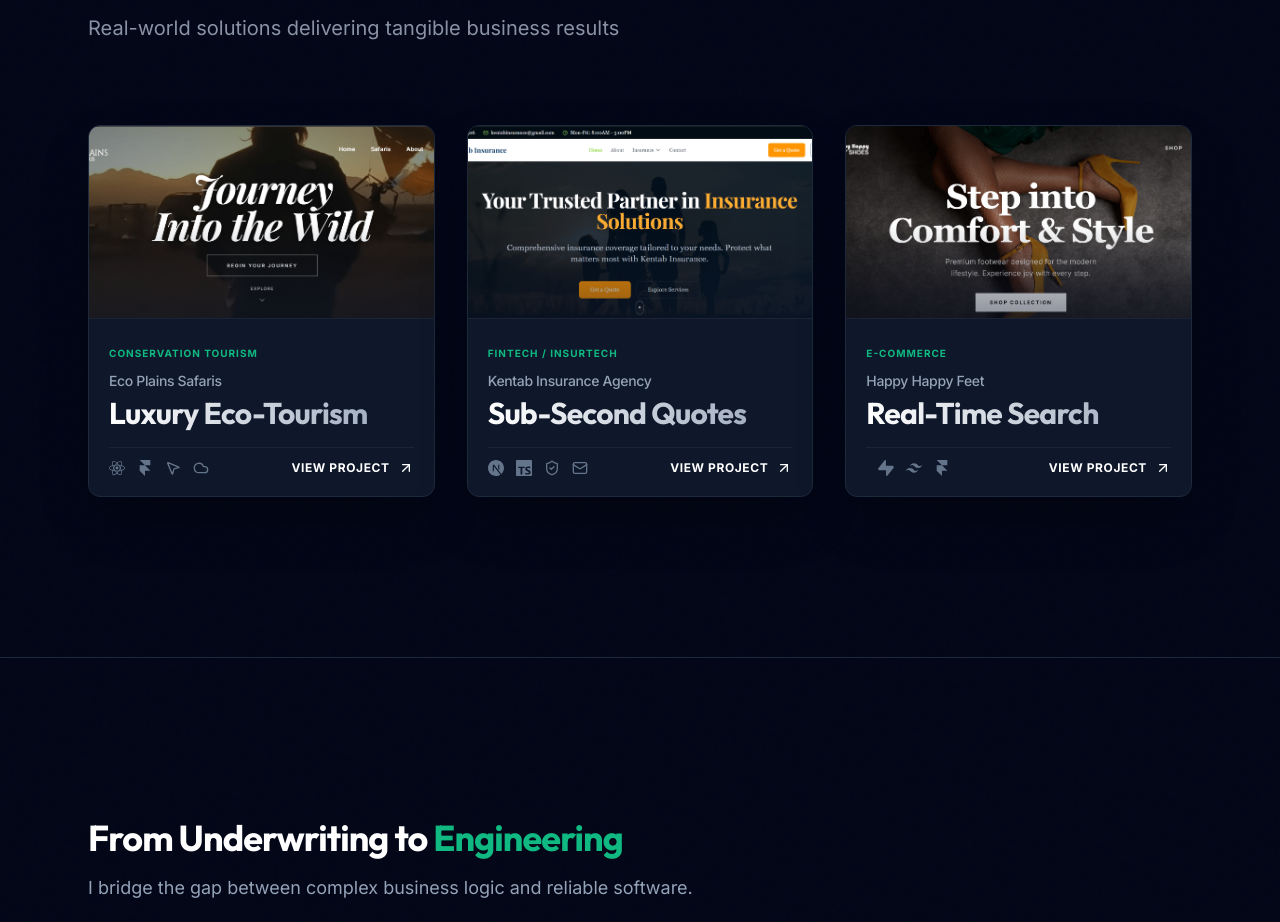
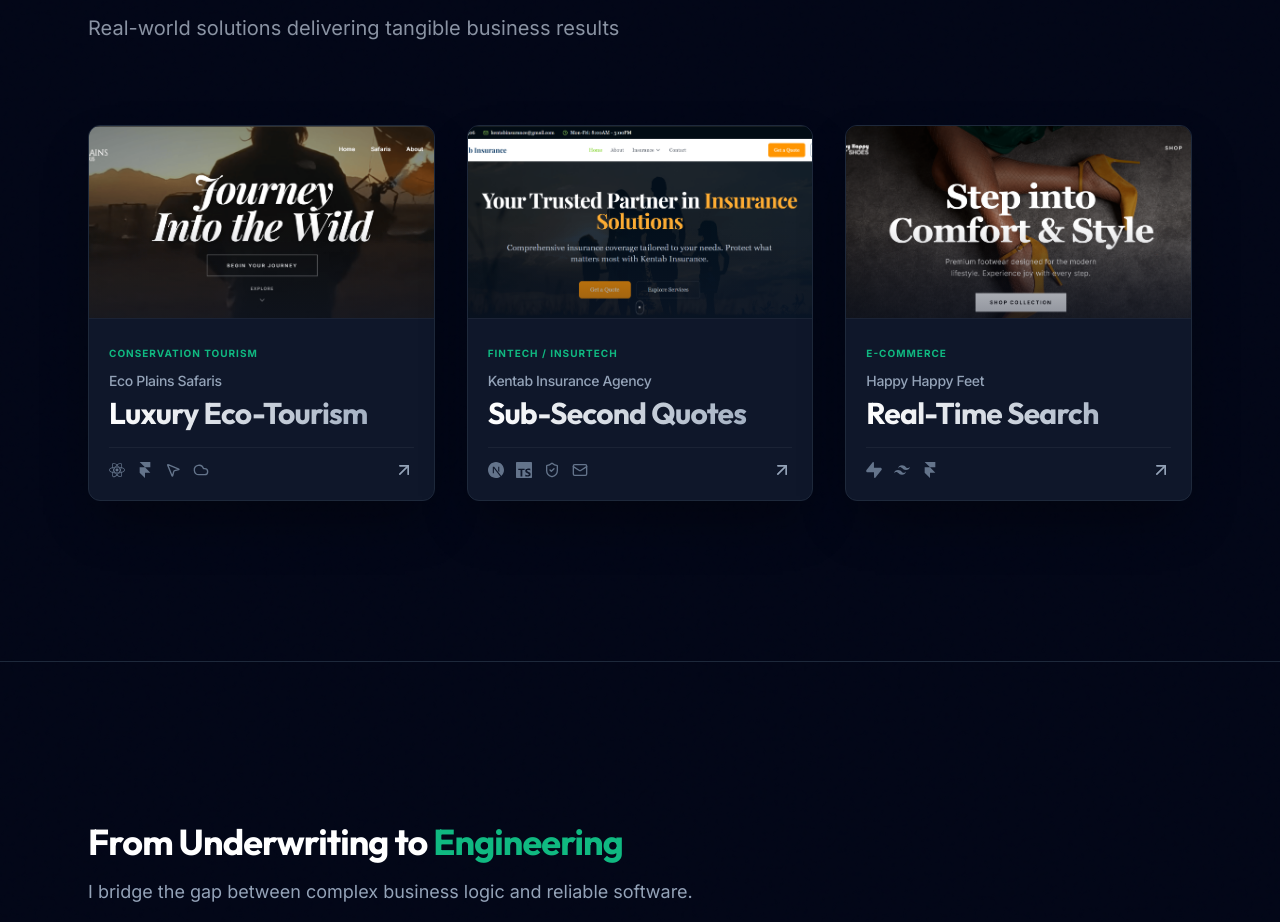
Before and after one commit to Caleb-Kiune/calebkiune, a Next.js app: page / in a window 1280 px wide. Shown: the part 1005-1927 px from the top of the page. Built offline with nearby package versions, Linux system fonts and the light colour scheme.

Commit message:
refactor: unify project card linking by wrapping the entire card in a link and replacing the explicit "View Project" button with an arrow icon.

```diff
--- a/src/components/sections/project-card.tsx
+++ b/src/components/sections/project-card.tsx
@@ -15,27 +15,20 @@
 import type { IconType } from "react-icons";
 import type { LucideIcon } from "lucide-react";
 
-// Tech icon mapping - supports both react-icons and Lucide
+// Tech icon mapping
 const TECH_ICONS: Record<string, IconType | LucideIcon> = {
-    // React ecosystem
   React: SiReact,
   "React.js": SiReact,
   "React 19": SiReact,
-    // Next.js
   "Next.js": SiNextdotjs,
   "Next.js 14": SiNextdotjs,
   "Next.js 16": SiNextdotjs,
-    // Styling
   Tailwind: SiTailwindcss,
   "Tailwind CSS": SiTailwindcss,
   "Tailwind v4": SiTailwindcss,
-    // Backend/Database
   Supabase: SiSupabase,
-    // Animation
   "Framer Motion": SiFramer,
-    // Languages
   TypeScript: SiTypescript,
-    // Tools (Lucide icons)
   "Lenis Scroll": MousePointer2,
   Cloudinary: Cloud,
   Zod: ShieldCheck,
@@ -46,7 +39,6 @@
   id: string;
   title: string;
   tag: string;
-
   metric: string;
   stack: string[];
   imageSrc: string | StaticImageData;
@@ -57,18 +49,21 @@
   project: ProjectData;
 }
 
-// Memoized animation constants (prevents object recreation on re-render)
 const HOVER_LIFT = { y: -5 };
 const EASE_OUT_TRANSITION = { duration: 0.3, ease: "easeOut" as const };
 
 export function ProjectCard({ project }: ProjectCardProps) {
-    return (
+  const hasDemo = !!project.demoUrl;
+
+  const cardContent = (
     <motion.article
       whileHover={HOVER_LIFT}
       transition={EASE_OUT_TRANSITION}
-            className="group relative flex flex-col h-full overflow-hidden rounded-card bg-surface border border-slate-800 hover:border-white/20 transition-all duration-300 shadow-2xl shadow-black/40"
+      className={`group relative flex flex-col h-full overflow-hidden rounded-card bg-surface border border-slate-800 hover:border-white/20 transition-all duration-300 shadow-2xl shadow-black/40 ${
+        !hasDemo ? "group" : ""
+      }`}
     >
-            {/* Top: Image Section - Clean, No Overlay Buttons */}
+      {/* Top: Image Section */}
       <div className="relative w-full aspect-video overflow-hidden bg-slate-900 border-b border-white/5">
         <Image
           src={project.imageSrc}
@@ -82,79 +77,64 @@
 
         {/* Gradient Overlay */}
         <div className="absolute inset-0 bg-gradient-to-t from-surface/80 via-transparent to-transparent opacity-60" />
-
-                {/* Full Card Clickable Link (Optional UX enhancement) */}
-                {project.demoUrl && (
-                    <Link
-                        href={project.demoUrl}
-                        target="_blank"
-                        className="absolute inset-0 z-10"
-                        aria-label={`View ${project.title}`}
-                    />
-                )}
       </div>
 
       {/* Bottom: Content Section */}
-
-            <div className="flex flex-col flex-1 p-4 md:p-5 relative z-20 pointer-events-none">
-                {/* Note: pointer-events-none allows clicks to pass through to the image link
-                    BUT we need to re-enable pointer-events for interactive elements like the button below */}
-
-
+      <div className="flex flex-col flex-1 p-4 md:p-5 relative z-20">
         <div className="space-y-2 mb-4">
-                    {/* Micro-Label: Minimalist Tag - No Background */}
           <span className="inline-block text-primary text-[10px] font-bold tracking-widest uppercase">
             {project.tag}
           </span>
 
-                    {/* Project Name and Metric */}
           <div>
             <h3 className="text-sm font-medium text-slate-400 group-hover:text-slate-300 transition-colors mb-1">
               {project.title}
             </h3>
-                        {/* Metric Typography - Updated with Gradient */}
             <p className="font-display font-bold text-2xl md:text-3xl tracking-tight leading-[1.1] text-transparent bg-clip-text bg-gradient-to-r from-white to-slate-400">
               {project.metric}
             </p>
           </div>
-
-
         </div>
 
-                {/* Footer Split: Icons Left | Action Button Right */}
-
-                <div className="mt-auto pt-3 border-t border-white/5 flex items-center justify-between gap-4 pointer-events-auto">
-
-                    {/* Left: Tech Stack Icons */}
+        {/* Footer: Icons + Arrow */}
+        <div className="mt-auto pt-3 border-t border-white/5 flex items-center justify-between gap-4">
+          {/* Tech Stack Icons */}
           <div className="flex items-center gap-3">
             {project.stack.map((tech) => {
               const Icon = TECH_ICONS[tech];
-                            return (
+              return Icon ? (
                 <div
                   key={tech}
                   title={tech}
                   className="text-slate-500 hover:text-primary transition-colors"
                 >
-                                    {Icon && <Icon className="w-4 h-4" />}
+                  <Icon className="w-4 h-4" />
                 </div>
-                            );
+              ) : null;
             })}
           </div>
 
-                    {/* Right: Visit Action Button - Ghost Link Style */}
-                    {project.demoUrl && (
-                        <Link
-                            href={project.demoUrl}
-                            target="_blank"
-                            rel="noopener noreferrer"
-                            className="group/link flex items-center gap-2 text-xs font-bold text-white uppercase tracking-wider hover:text-primary transition-colors"
-                        >
-                            View Project
-                            <ArrowUpRight className="w-4 h-4 transition-transform group-hover/link:-translate-y-0.5 group-hover/link:translate-x-0.5" />
-                        </Link>
+          {/* Arrow */}
+          {hasDemo && (
+            <ArrowUpRight className="w-5 h-5 text-slate-400 group-hover:text-primary transition-all group-hover:-translate-y-0.5 group-hover:translate-x-0.5" />
           )}
         </div>
       </div>
     </motion.article>
   );
+
+
+  return hasDemo ? (
+    <Link
+      href={project.demoUrl!}
+      target="_blank"
+      rel="noopener noreferrer"
+      className="block group"
+      aria-label={`View ${project.title}`}
+    >
+      {cardContent}
+    </Link>
+  ) : (
+    cardContent
+  );
 }
```
Lines whose indentation alone changed are shown as unchanged.
